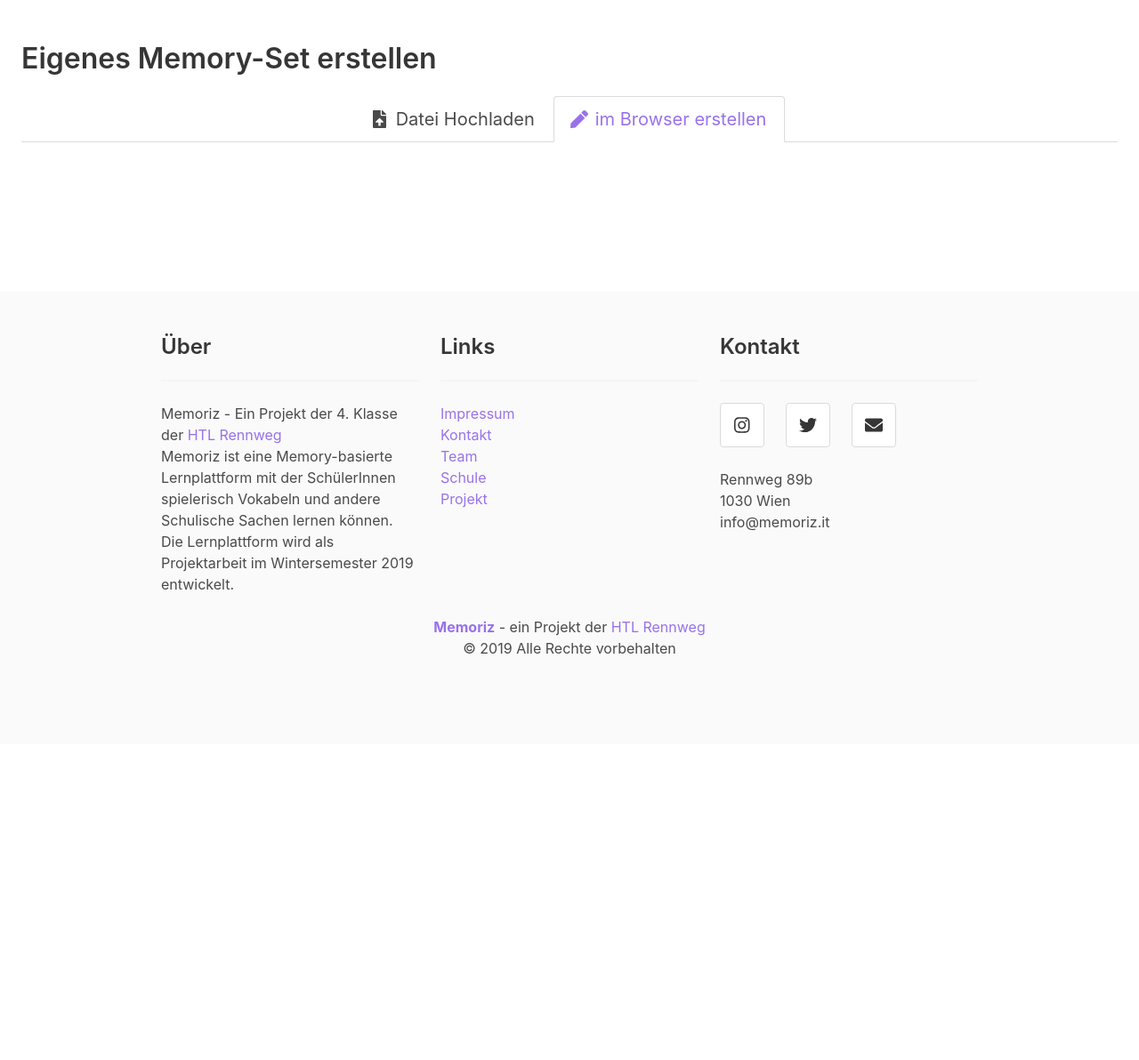
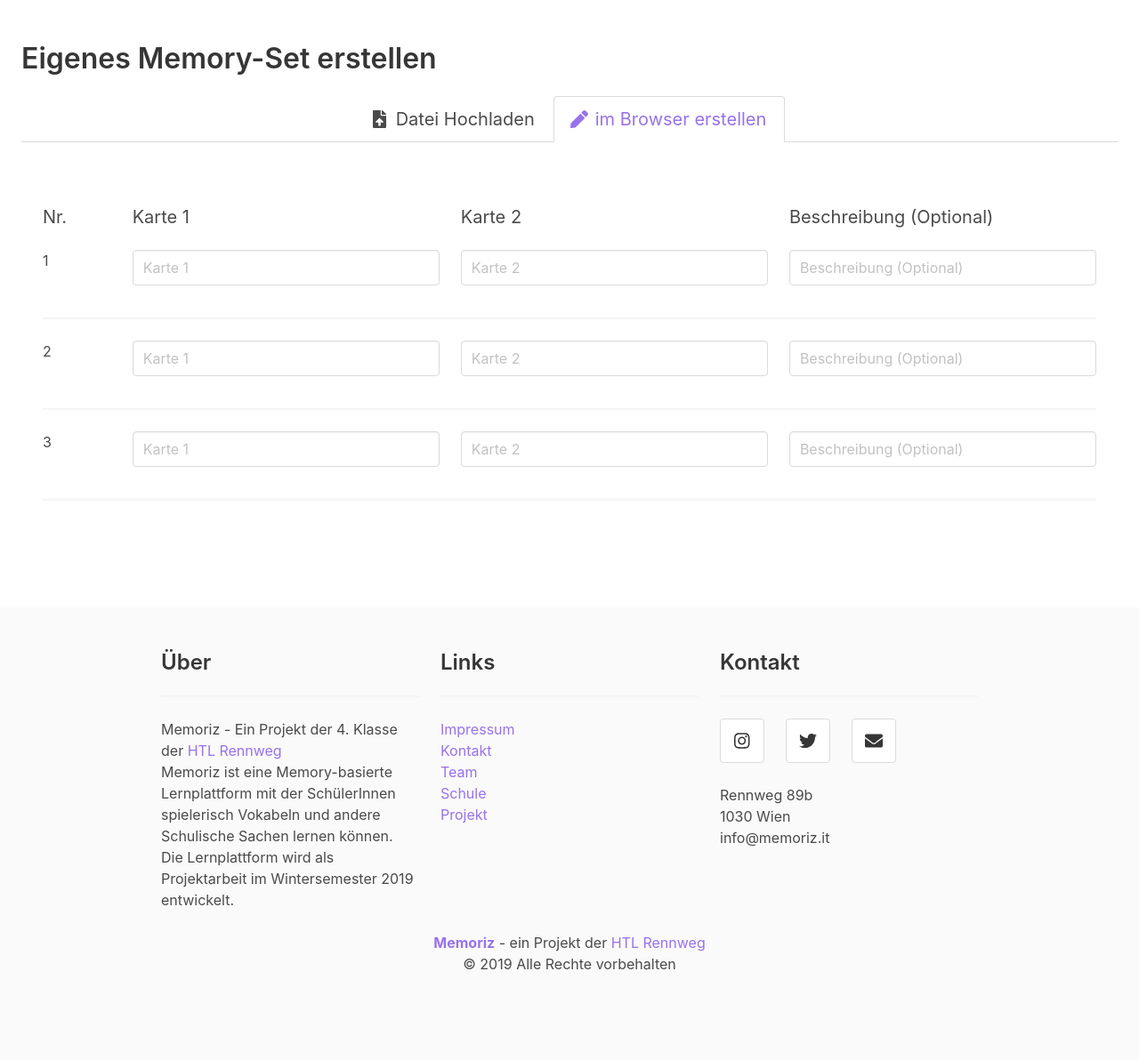
Before and after one commit to KamilKrr/Memoriz, a PHP site: template app/views/erstellen/web-interface.php in a window 1280 px wide. Shown: the part 52-1244 px from the top of the page at 89% size. Before the commit the page ends 788 px from the top, so only its background shows below. Run offline with PHP 8.4, Linux system fonts and the light colour scheme; the template is opened without the code that fills it, so the values that code supplies are empty; some libraries are stand-ins or nearby versions.

Commit message:
more features to erstellen

```diff
--- a/app/models/memoryset.php
+++ b/app/models/memoryset.php
@@ -38,6 +38,10 @@ class MemorySet extends Model{
             $memoryPair = explode($explodeToken, $line);
 
             array_push($allPairs, $memoryPair);
+        }
+
+        if(count($allPairs) < 8){
+            return false;
         }
 
         shuffle($allPairs);
--- a/app/views/erstellen/web-interface.php
+++ b/app/views/erstellen/web-interface.php
@@ -21,6 +21,98 @@
     </div>
 
     <section class="section content">
-
+        <form>
+            <div class="field columns is-hidden-mobile">
+                <div class="column is-1">
+                    <div class="content subtitle">
+                        Nr.
+                    </div>
+                </div>
+                <div class="column">
+                    <div class="content subtitle">
+                        Karte 1
+                    </div>
+                </div>
+                <div class="column">
+                    <div class="content subtitle">
+                        Karte 2
+                    </div>
+                </div>
+                <div class="column">
+                    <div class="content subtitle">
+                        Beschreibung (Optional)
+                    </div>
+                </div>
+            </div>
+            <div class="field columns memory-paar-erstellen">
+                <div class="column is-1">
+                    <div class="content">
+                        1
+                    </div>
+                </div>
+                <div class="column">
+                    <div class="control">
+                        <input class="input" type="text" placeholder="Karte 1">
+                    </div>
+                </div>
+                <div class="column">
+                    <div class="control">
+                        <input class="input" type="text" placeholder="Karte 2">
+                    </div>
+                </div>
+                <div class="column">
+                    <div class="control">
+                        <input class="input" type="text" placeholder="Beschreibung (Optional)">
+                    </div>
+                </div>
+            </div>
+            <hr>
+            <div class="field columns memory-paar-erstellen">
+                <div class="column is-1">
+                    <div class="content">
+                        2
+                    </div>
+                </div>
+                <div class="column">
+                    <div class="control">
+                        <input class="input" type="text" placeholder="Karte 1">
+                    </div>
+                </div>
+                <div class="column">
+                    <div class="control">
+                        <input class="input" type="text" placeholder="Karte 2">
+                    </div>
+                </div>
+                <div class="column">
+                    <div class="control">
+                        <input class="input" type="text" placeholder="Beschreibung (Optional)">
+                    </div>
+                </div>
+            </div>
+            <hr>
+            <div class="field columns memory-paar-erstellen">
+                <div class="column is-1">
+                    <div class="content">
+                        3
+                    </div>
+                </div>
+                <div class="column">
+                    <div class="control">
+                        <input class="input" type="text" placeholder="Karte 1">
+                    </div>
+                </div>
+                <div class="column">
+                    <div class="control">
+                        <input class="input" type="text" placeholder="Karte 2">
+                    </div>
+                </div>
+                <div class="column">
+                    <div class="control">
+                        <input class="input" type="text" placeholder="Beschreibung (Optional)">
+                    </div>
+                </div>
+            </div>
+            <hr>
+        </form>
     </section>
 </section>
--- a/app/views/template/footer.php
+++ b/app/views/template/footer.php
@@ -16,10 +16,10 @@
                 <hr>
                 <ul>
                     <li><a href="https://memoriz.it/impressum">Impressum</a></li>
-                    <li><a href="/">Kontakt</a></li>
+                    <li><a href="mailto:info@memoriz.it">Kontakt</a></li>
                     <li><a href="https://memoriz.it/team">Team</a></li>
-                    <li><a href="/">Schule</a></li>
-                    <li><a href="/">Projekt</a></li>
+                    <li><a href="https://www.htl.rennweg.at/">Schule</a></li>
+                    <li><a href="https://memoriz.it/projekt">Projekt</a></li>
                 </ul>
             </div>
             <div class="column is-one-quarter">
```
Also changed, not shown: app/controllers/error999.php (added, +12 -0 lines), app/controllers/erstellen.php (+18 -6 lines), app/controllers/lernen.php (+18 -6 lines), app/controllers/projekt.php (added, +11 -0 lines), app/views/error/999.php (added, +16 -0 lines), app/views/erstellen/anleitung.php (added, +41 -0 lines), app/views/erstellen/datei-upload.php (+14 -5 lines), app/views/projekt/index.php (added, +9 -0 lines).
